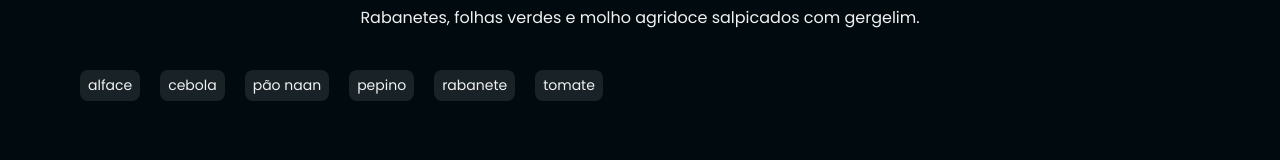
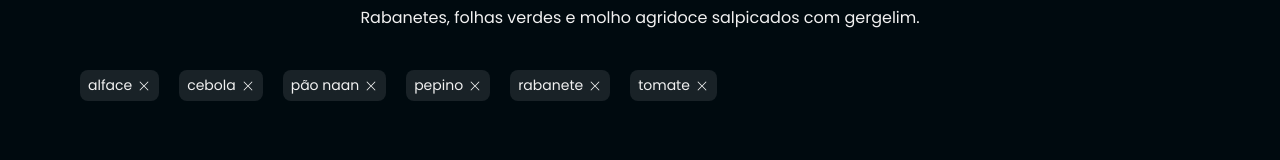
Before and after one commit to gabrielSantos1101/Front-foodExplorer, a React (Vite) app: page /details in a window 1280 px wide. Shown: the part 549-709 px from the top of the page. Built offline with nearby package versions, Linux system fonts and the light colour scheme.

Commit message:
chore: update auto rezize input and tag style

```diff
--- a/src/components/Input/styles.js
+++ b/src/components/Input/styles.js
@@ -5,6 +5,7 @@ export const Wrap = styled.label`
   flex-direction: column;
   gap: 0.5rem;
   color: ${({ theme }) => theme.LIGHT.L100};
+  font-family: Roboto;
 
   & input {
     display: flex;
@@ -17,6 +18,6 @@ export const Wrap = styled.label`
 
     padding-inline: 0.875rem;
     border-radius: 0.5rem;
-    background-color: ${({ theme }) => theme.DARK.D900};
+    background-color: ${({ theme }) => theme.DARK.D800};
   }
 `
--- a/src/components/Tag/index.jsx
+++ b/src/components/Tag/index.jsx
@@ -1,5 +1,10 @@
+import { X } from '@phosphor-icons/react'
 import { Wrap } from './styles'
 
-export function Tag({ title }) {
-  return <Wrap>{title}</Wrap>
+export function Tag({ title, onClick, ...rest }) {
+  return (
+    <Wrap {...rest}>
+      {title} <X onClick={onClick} />
+    </Wrap>
+  )
 }
--- a/src/components/Tag/styles.js
+++ b/src/components/Tag/styles.js
@@ -1,8 +1,16 @@
 import { styled } from 'styled-components'
 
 export const Wrap = styled.span`
+  display: flex;
+  align-items: center;
+  gap: 0.3125rem;
+
   font-size: 0.875rem;
   padding: 0.3125rem 0.5rem;
   border-radius: 0.5rem;
   background-color: ${({ theme }) => theme.DARK.D1000};
+
+  & svg {
+    cursor: pointer;
+  }
 `
```
